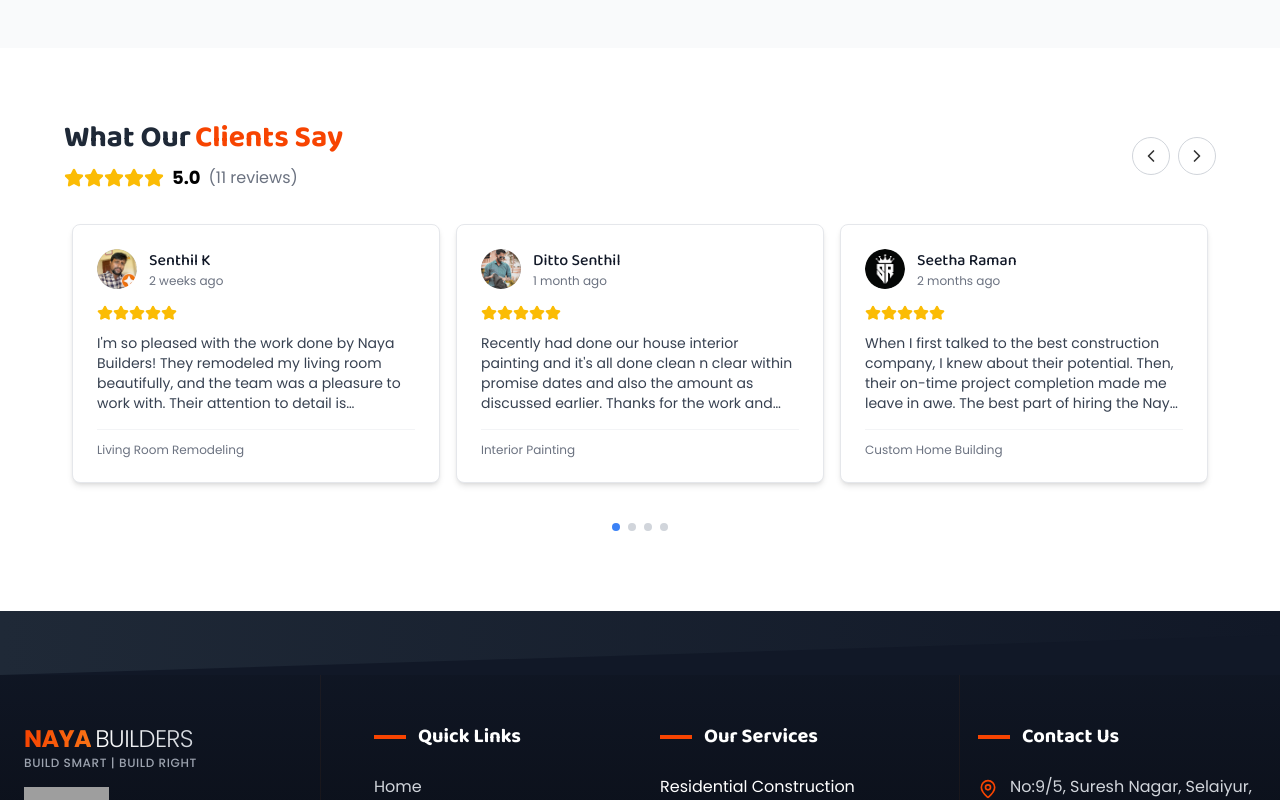
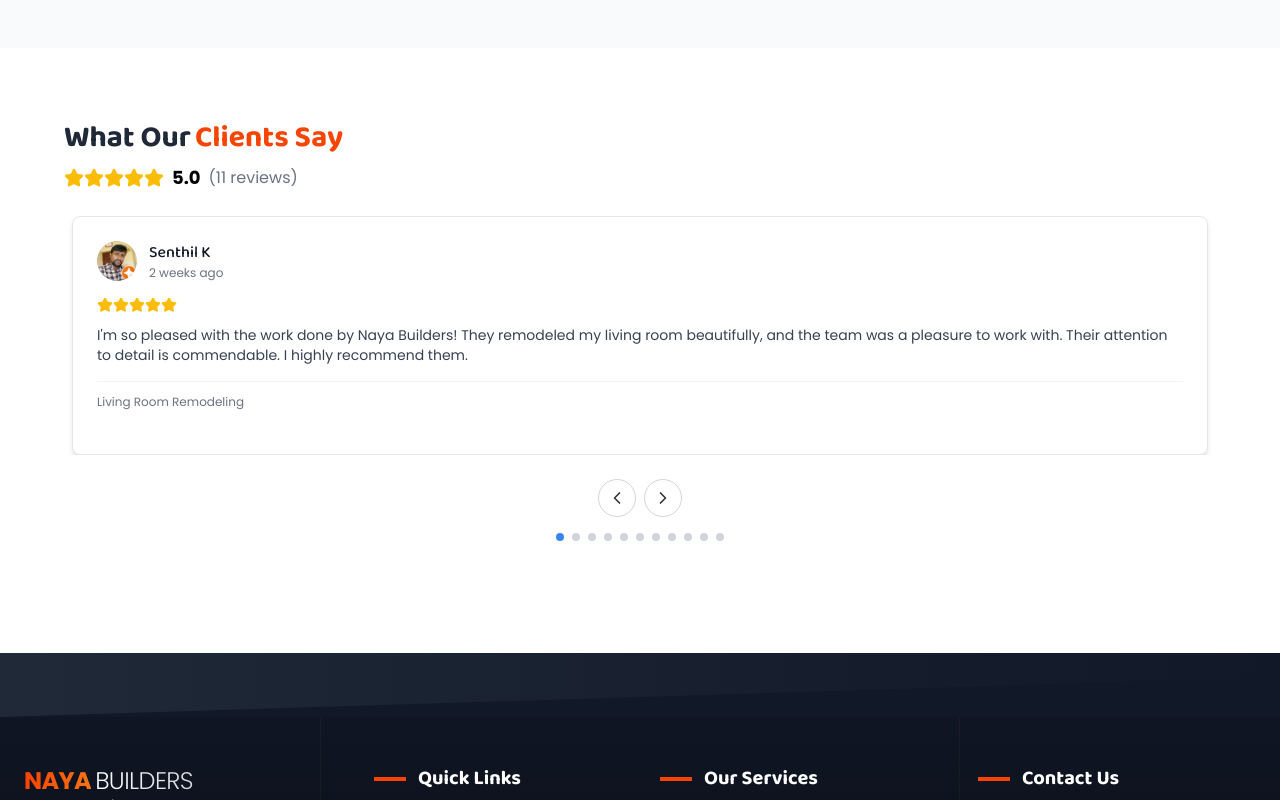
Before and after one commit to ShakthiSundar-K/Naya_Builders_Construction_Website, a React (Vite) app in the folder frontend/: page / in a window 1280 px wide. Shown: the part 7280-8080 px from the top of the page. Built offline with nearby package versions, Linux system fonts and the light colour scheme; grey boxes are pictures that could not be loaded.

Commit message:
updated testimonials ui

```diff
--- a/frontend/src/components/AboutMainSection.jsx
+++ b/frontend/src/components/AboutMainSection.jsx
@@ -76,7 +76,7 @@ const sections = [
   {
     heading: "The Evolution of Excellence – Our Story",
     content:
-      "Established in 2010 as Yuva Constructions, our journey of growth led to our incorporation as Sanah Infra Projects Private Limited in 2018. Today, under our distinctive brand Naya Builders Design Build Firm, we deliver a diverse portfolio of residential and commercial projects, each reflecting our commitment to quality and innovation throughout Tamil Nadu.",
+      "Established in 2010 as Yuva Constructions, our journey of growth led to our incorporation as Yuva Constructions Private Limited in 2018. Today, under our distinctive brand Naya Builders Design Build Firm, we deliver a diverse portfolio of residential and commercial projects, each reflecting our commitment to quality and innovation throughout Tamil Nadu.",
   },
   {
     heading: "Foundations Built on Trust and Transparency",
@@ -282,7 +282,7 @@ const Timeline = () => {
 
             <TimelineItemMobile
               year='2018'
-              description="Incorporated as Sanah Infra Projects Private Limited, marking a significant milestone in our company's evolution."
+              description="Incorporated as Naya Builders Private Limited, marking a significant milestone in our company's evolution."
               isVisible={isVisible}
               delay='600ms'
             />
--- a/frontend/src/components/ContactSection.jsx
+++ b/frontend/src/components/ContactSection.jsx
@@ -139,7 +139,7 @@ export default function ContactSection() {
   };
 
   // Common data
-  const timings = "Mon–Sat: 09:30 AM – 06:30 PM";
+  const timings = "Mon–Sat: 10:00 AM – 08:00 PM";
   const email = "nayabuilders1@gmail.com ";
 
   // Service options
--- a/frontend/src/components/Footer.jsx
+++ b/frontend/src/components/Footer.jsx
@@ -167,7 +167,7 @@ const Footer = () => {
               <h5 className='text-lg font-semibold mb-4'>Working Hours</h5>
               <div className='flex justify-between text-gray-300'>
                 <span>Monday - Saturday:</span>
-                <span>9:00 AM - 6:00 PM</span>
+                <span>10:00 AM - 8:00 PM</span>
               </div>
               <div className='flex justify-between text-gray-300'>
                 <span>Sunday:</span>
--- a/frontend/src/components/SocialMediaBar.jsx
+++ b/frontend/src/components/SocialMediaBar.jsx
@@ -7,7 +7,7 @@ const SocialMediaBar = () => {
       {/* Facebook */}
       <div className='rounded-l-lg overflow-hidden shadow-lg'>
         <a
-          href='https://facebook.com'
+          href='https://www.facebook.com/profile.php?id=61576160222061'
           target='_blank'
           rel='noopener noreferrer'
           className='flex items-center justify-center w-12 h-12 bg-blue-600 text-white transition-transform duration-300 hover:scale-110'
@@ -19,7 +19,7 @@ const SocialMediaBar = () => {
       {/* Instagram */}
       <div className='rounded-l-lg overflow-hidden shadow-lg bg-gradient-to-tr from-purple-600 via-pink-500 to-yellow-400'>
         <a
-          href='https://www.instagram.com/naya_builders_?igsh=NWtkbWZjaDhpZGF3'
+          href='https://www.instagram.com/naya_builders_/'
           target='_blank'
           rel='noopener noreferrer'
           className='flex items-center justify-center w-12 h-12 text-white transition-transform duration-300 hover:scale-110'
--- a/frontend/src/components/Testimonial.jsx
+++ b/frontend/src/components/Testimonial.jsx
@@ -5,7 +5,7 @@ export default function Testimonial() {
   // Use ref to track the current index across renders
   const currentIndexRef = useRef(0);
   const [slideIndex, setSlideIndex] = useState(0);
-  const [visibleCards, setVisibleCards] = useState(3);
+  const [visibleCards, setVisibleCards] = useState(1); // Changed default to 1
   const [totalSlides, setTotalSlides] = useState(0);
 
   const testimonials = [
@@ -130,18 +130,10 @@ export default function Testimonial() {
   // Update visible cards based on screen size and recalculate total slides
   useEffect(() => {
     const handleResize = () => {
-      let newVisibleCards;
-      if (window.innerWidth < 640) {
-        newVisibleCards = 1;
-      } else if (window.innerWidth < 1024) {
-        newVisibleCards = 2;
-      } else {
-        newVisibleCards = 3;
-      }
-
+      let newVisibleCards = 1; // Default to 1 card
       setVisibleCards(newVisibleCards);
 
-      // Calculate total number of slides based on visible cards
+      // Calculate total number of slides
       const newTotalSlides = testimonials.length;
       setTotalSlides(newTotalSlides);
 
@@ -177,33 +169,11 @@ export default function Testimonial() {
     setSlideIndex(index);
   };
 
-  // Get visible testimonials based on current setup
-  const getVisibleTestimonials = () => {
-    if (visibleCards === 1) {
-      // For mobile, just show one at a time
-      return [testimonials[slideIndex]];
-    } else {
-      // For larger screens, show multiple cards
-      let visibleItems = [];
-      for (let i = 0; i < visibleCards; i++) {
-        const idx = (slideIndex + i) % testimonials.length;
-        visibleItems.push(testimonials[idx]);
-      }
-      return visibleItems;
-    }
-  };
-
-  // Get dots count based on testimonials and visible cards
-  const getDotsCount = () => {
-    return visibleCards === 1
-      ? testimonials.length
-      : Math.ceil(testimonials.length / visibleCards);
-  };
-
   return (
     <section className='w-full pt-12 pb-20 px-4 bg-white'>
       <div className='max-w-6xl mx-auto'>
-        <div className='flex flex-col md:flex-row items-center justify-between mb-8'>
+        <div className='flex flex-col items-center justify-between mb-8'>
+          <div className='w-full flex justify-between items-center mb-6'>
             <div>
               <h2 className='text-3xl font-bold mb-2 flex items-center'>
                 <span className='text-gray-800'>What Our </span>
@@ -228,40 +198,21 @@ export default function Testimonial() {
                 </span>
               </div>
             </div>
-
-          <div className='flex space-x-2 mt-4 md:mt-0'>
-            <button
-              onClick={goToPrev}
-              className='p-2 rounded-full bg-white border border-gray-300 hover:bg-gray-100'
-              aria-label='Previous reviews'
-            >
-              <ChevronLeft size={20} color='#333' />
-            </button>
-            <button
-              onClick={goToNext}
-              className='p-2 rounded-full bg-white border border-gray-300 hover:bg-gray-100'
-              aria-label='Next reviews'
-            >
-              <ChevronRight size={20} color='#333' />
-            </button>
-          </div>
           </div>
 
-        {/* Carousel Container - Simplified approach */}
-        <div className='relative'>
-          <div className='flex flex-wrap'>
-            {getVisibleTestimonials().map((testimonial, index) => (
+          {/* Carousel Container */}
+          <div className='relative w-full'>
+            <div className='overflow-hidden'>
               <div
-                key={`${testimonial.id}-${index}`}
-                className='w-full sm:w-1/2 lg:w-1/3 px-2 mb-4'
+                className='flex transition-transform duration-500 ease-in-out'
                 style={{
-                  width:
-                    visibleCards === 1
-                      ? "100%"
-                      : visibleCards === 2
-                      ? "50%"
-                      : "33.333%",
+                  transform: `translateX(-${slideIndex * 100}%)`,
                 }}
+              >
+                {testimonials.map((testimonial) => (
+                  <div
+                    key={testimonial.id}
+                    className='w-full flex-shrink-0 px-2'
                   >
                     <div className='bg-white rounded-lg shadow-md p-6 h-full border border-gray-200 hover:shadow-lg transition-shadow duration-300'>
                       <div className='flex items-center mb-4'>
@@ -290,7 +241,9 @@ export default function Testimonial() {
                             key={i}
                             size={16}
                             fill={i < testimonial.stars ? "#FBBC05" : "none"}
-                        color={i < testimonial.stars ? "#FBBC05" : "#e2e8f0"}
+                            color={
+                              i < testimonial.stars ? "#FBBC05" : "#e2e8f0"
+                            }
                           />
                         ))}
                       </div>
@@ -300,7 +253,9 @@ export default function Testimonial() {
                       </p>
 
                       <div className='mt-4 pt-3 border-t border-gray-100'>
-                    <p className='text-xs text-gray-500'>{testimonial.role}</p>
+                        <p className='text-xs text-gray-500'>
+                          {testimonial.role}
+                        </p>
                       </div>
                     </div>
                   </div>
@@ -308,23 +263,37 @@ export default function Testimonial() {
               </div>
             </div>
 
-        {/* Mobile dots navigation */}
-        <div className='flex justify-center mt-6'>
-          {[
-            ...Array(
-              visibleCards === 1
-                ? testimonials.length
-                : Math.ceil(testimonials.length / visibleCards)
-            ),
-          ].map((_, index) => (
+            {/* Navigation Arrows */}
+            <div className='flex justify-center space-x-2 mt-6'>
+              <button
+                onClick={goToPrev}
+                className='p-2 rounded-full bg-white border border-gray-300 hover:bg-gray-100'
+                aria-label='Previous review'
+              >
+                <ChevronLeft size={20} color='#333' />
+              </button>
+              <button
+                onClick={goToNext}
+                className='p-2 rounded-full bg-white border border-gray-300 hover:bg-gray-100'
+                aria-label='Next review'
+              >
+                <ChevronRight size={20} color='#333' />
+              </button>
+            </div>
+
+            {/* Dots Navigation */}
+            <div className='flex justify-center mt-4'>
+              {testimonials.map((_, index) => (
                 <button
                   key={index}
                   onClick={() => goToSlide(index)}
                   className={`mx-1 w-2 h-2 rounded-full transition-all duration-300
                     ${slideIndex === index ? "bg-blue-500" : "bg-gray-300"}`}
-              aria-label={`Go to review group ${index + 1}`}
+                  aria-label={`Go to review ${index + 1}`}
                 />
               ))}
+            </div>
+          </div>
         </div>
       </div>
     </section>
```
Lines whose indentation alone changed are shown as unchanged.
